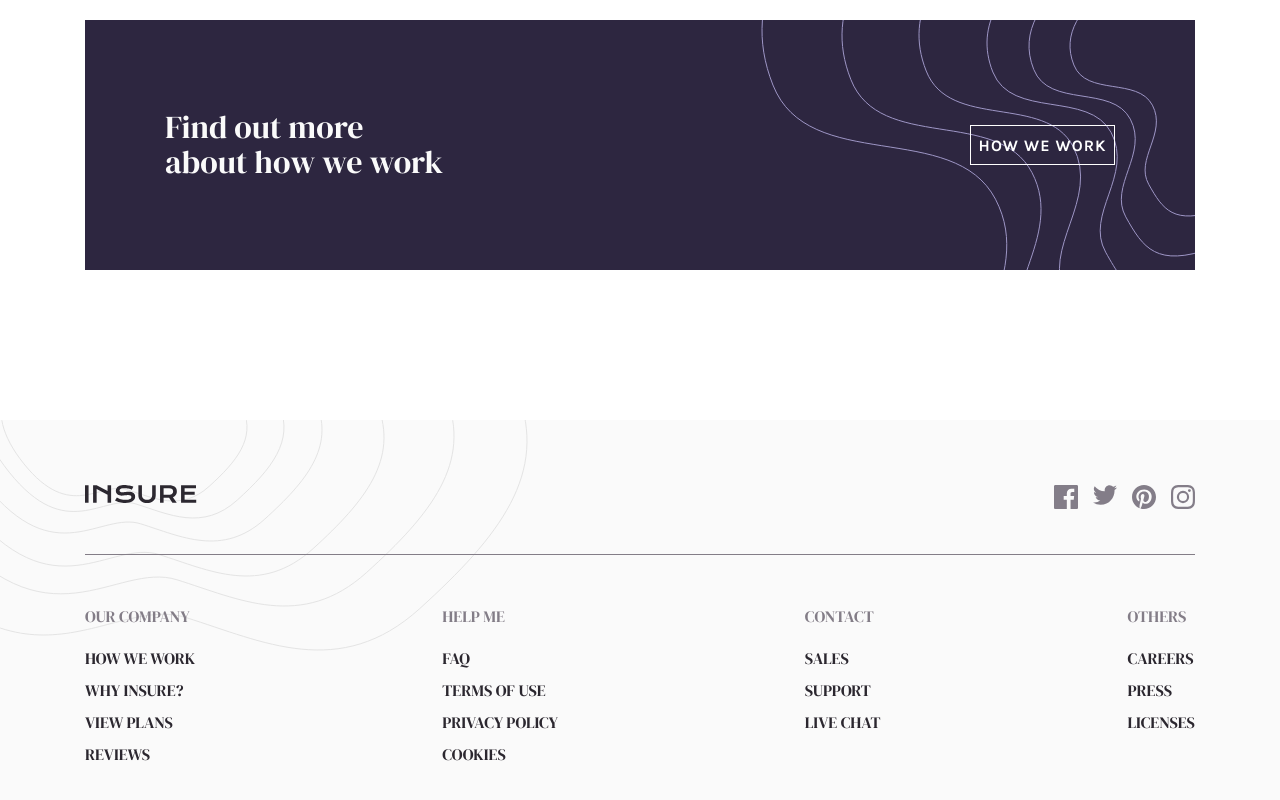
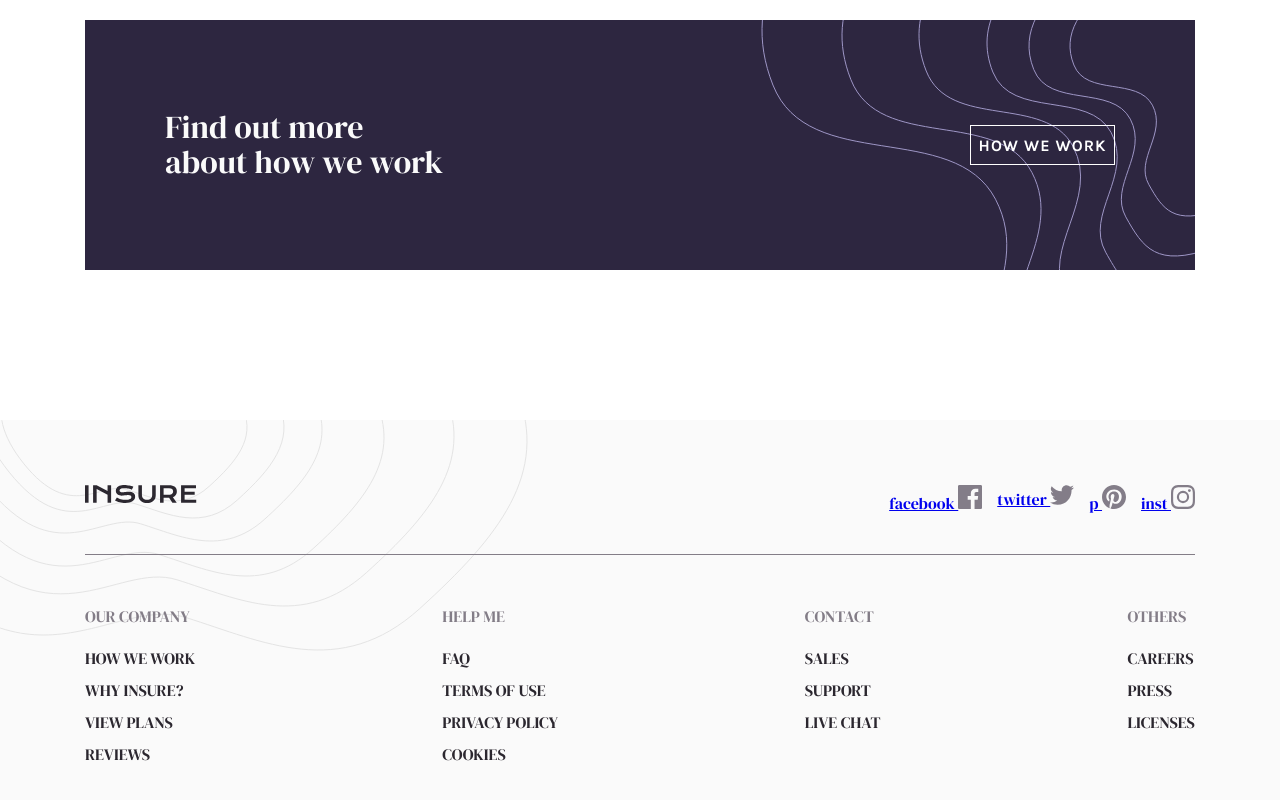
Before and after one commit to sirnet/Insure-landing-page, a plain HTML site: page index.html in a window 1280 px wide. Shown: the part 1654-2454 px from the top of the page. Drawn offline with Linux system fonts and the light colour scheme.

Commit message:
Update index.html

```diff
--- a/index.html
+++ b/index.html
@@ -107,22 +107,22 @@
         <div class="footer-social">
           <ul class="footer-list">
             <li class="footer-item">
-              <a href="#">
+              <a href="#">facebook
                 <svg xmlns="http://www.w3.org/2000/svg" width="24" height="24"><path d="M22.675 0H1.325C.593 0 0 .593 0 1.325v21.351C0 23.407.593 24 1.325 24H12.82v-9.294H9.692v-3.622h3.128V8.413c0-3.1 1.893-4.788 4.659-4.788 1.325 0 2.463.099 2.795.143v3.24l-1.918.001c-1.504 0-1.795.715-1.795 1.763v2.313h3.587l-.467 3.622h-3.12V24h6.116c.73 0 1.323-.593 1.323-1.325V1.325C24 .593 23.407 0 22.675 0z"/></svg>
               </a>
             </li>
             <li class="footer-item">
-              <a href="#">
+              <a href="#">twitter
                 <svg xmlns="http://www.w3.org/2000/svg" width="24" height="20"><path d="M24 2.557a9.83 9.83 0 01-2.828.775A4.932 4.932 0 0023.337.608a9.864 9.864 0 01-3.127 1.195A4.916 4.916 0 0016.616.248c-3.179 0-5.515 2.966-4.797 6.045A13.978 13.978 0 011.671 1.149a4.93 4.93 0 001.523 6.574 4.903 4.903 0 01-2.229-.616c-.054 2.281 1.581 4.415 3.949 4.89a4.935 4.935 0 01-2.224.084 4.928 4.928 0 004.6 3.419A9.9 9.9 0 010 17.54a13.94 13.94 0 007.548 2.212c9.142 0 14.307-7.721 13.995-14.646A10.025 10.025 0 0024 2.557z"/></svg>
               </a>
             </li>
             <li class="footer-item">
-              <a href="#">
+              <a href="#">p
                 <svg xmlns="http://www.w3.org/2000/svg" width="24" height="24"><path d="M12 0C5.373 0 0 5.372 0 12c0 5.084 3.163 9.426 7.627 11.174-.105-.949-.2-2.405.042-3.441.218-.937 1.407-5.965 1.407-5.965s-.359-.719-.359-1.782c0-1.668.967-2.914 2.171-2.914 1.023 0 1.518.769 1.518 1.69 0 1.029-.655 2.568-.994 3.995-.283 1.194.599 2.169 1.777 2.169 2.133 0 3.772-2.249 3.772-5.495 0-2.873-2.064-4.882-5.012-4.882-3.414 0-5.418 2.561-5.418 5.207 0 1.031.397 2.138.893 2.738a.36.36 0 01.083.345l-.333 1.36c-.053.22-.174.267-.402.161-1.499-.698-2.436-2.889-2.436-4.649 0-3.785 2.75-7.262 7.929-7.262 4.163 0 7.398 2.967 7.398 6.931 0 4.136-2.607 7.464-6.227 7.464-1.216 0-2.359-.631-2.75-1.378l-.748 2.853c-.271 1.043-1.002 2.35-1.492 3.146C9.57 23.812 10.763 24 12 24c6.627 0 12-5.373 12-12 0-6.628-5.373-12-12-12z"/></svg>
               </a>
             </li>
             <li class="footer-item">
-              <a href="#">
+              <a href="#">inst
                 <svg xmlns="http://www.w3.org/2000/svg" width="24" height="24"><path d="M12 2.163c3.204 0 3.584.012 4.85.07 3.252.148 4.771 1.691 4.919 4.919.058 1.265.069 1.645.069 4.849 0 3.205-.012 3.584-.069 4.849-.149 3.225-1.664 4.771-4.919 4.919-1.266.058-1.644.07-4.85.07-3.204 0-3.584-.012-4.849-.07-3.26-.149-4.771-1.699-4.919-4.92-.058-1.265-.07-1.644-.07-4.849 0-3.204.013-3.583.07-4.849.149-3.227 1.664-4.771 4.919-4.919 1.266-.057 1.645-.069 4.849-.069zM12 0C8.741 0 8.333.014 7.053.072 2.695.272.273 2.69.073 7.052.014 8.333 0 8.741 0 12c0 3.259.014 3.668.072 4.948.2 4.358 2.618 6.78 6.98 6.98C8.333 23.986 8.741 24 12 24c3.259 0 3.668-.014 4.948-.072 4.354-.2 6.782-2.618 6.979-6.98.059-1.28.073-1.689.073-4.948 0-3.259-.014-3.667-.072-4.947-.196-4.354-2.617-6.78-6.979-6.98C15.668.014 15.259 0 12 0zm0 5.838a6.162 6.162 0 100 12.324 6.162 6.162 0 000-12.324zM12 16a4 4 0 110-8 4 4 0 010 8zm6.406-11.845a1.44 1.44 0 100 2.881 1.44 1.44 0 000-2.881z"/></svg>
               </a>
             </li>
```
